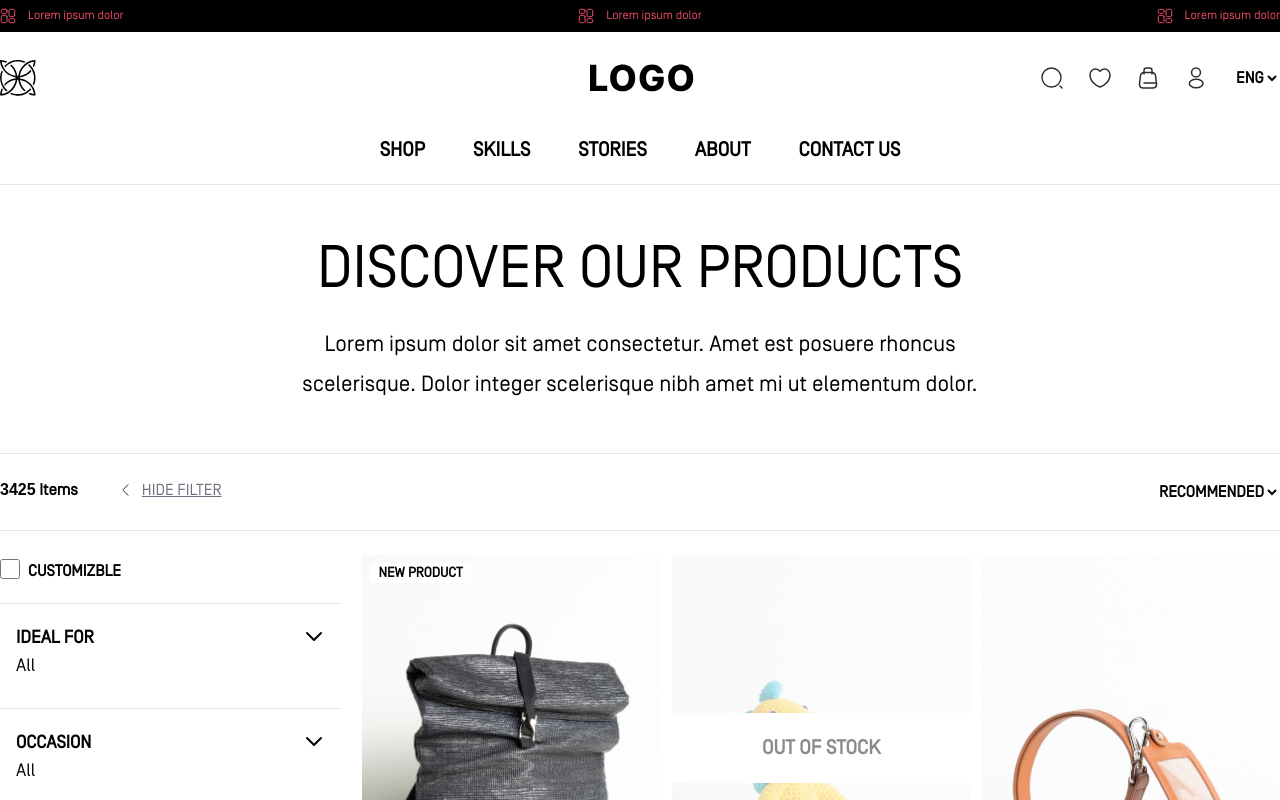
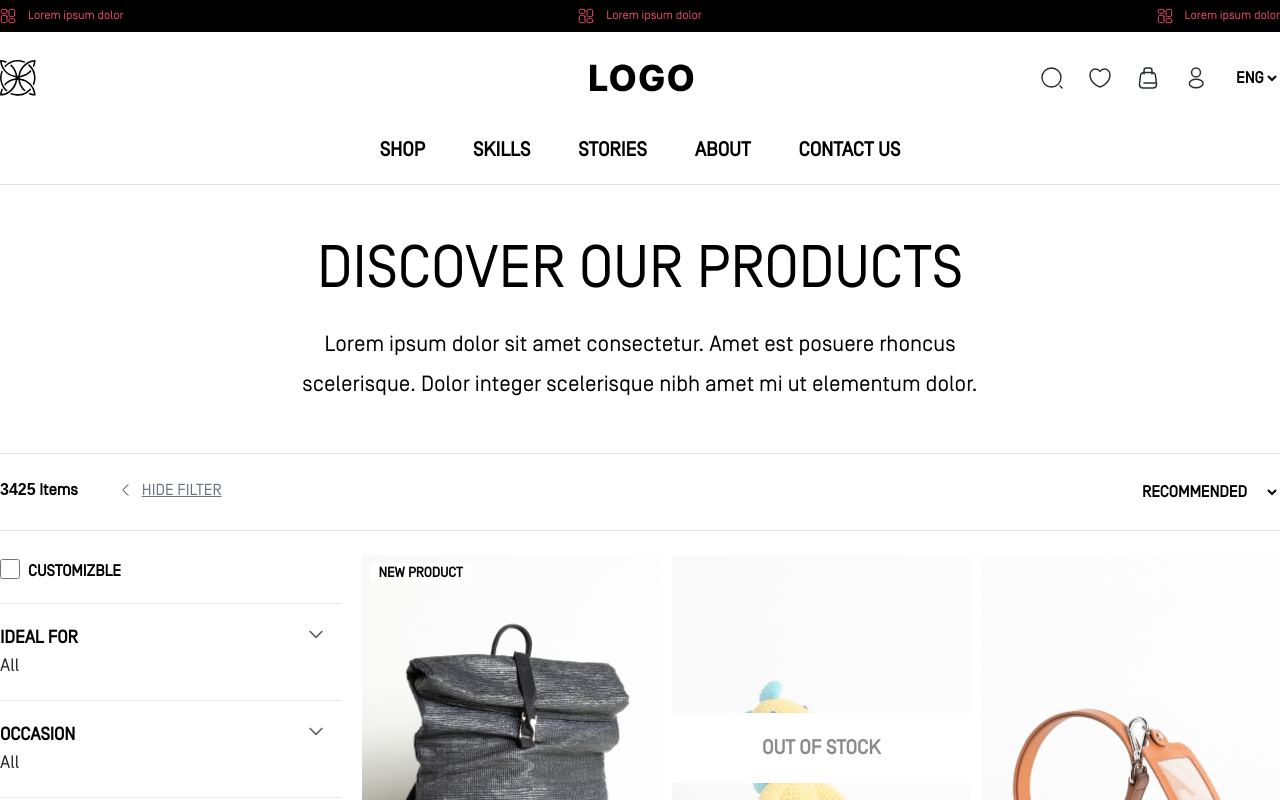
Before and after one commit to MahipatBriotechno/appscrip-briotechno-task, a Next.js app: page / in a window 1280 px wide. Shown: the top 800 px of the page. Built offline with nearby package versions, Linux system fonts and the light colour scheme.

Commit message:
update design

```diff
--- a/src/app/components/Accordion/index.tsx
+++ b/src/app/components/Accordion/index.tsx
@@ -11,18 +11,20 @@ const Accordion = ({ title, children }: any) => {
   return (
     <div className="border-t mt-2">
       <div
-        className="flex justify-between p-4 cursor-pointer"
+        className="flex justify-between p-4 pb-2 pl-0 cursor-pointer"
         onClick={toggleAccordion}
       >
         <div className="w-full mt-1 mb-1">
           <div className="flex justify-between w-full">
             <h2 className="text-lg font-bold uppercase">{title}</h2>
+
+
             <svg
               xmlns="http://www.w3.org/2000/svg"
-              className={`h-6 w-6 ${isOpen ? "transform rotate-180" : ""}`}
+              className={`h-5 w-5 opacity-75 ${isOpen ? "transform rotate-180" : ""}`}
               fill="none"
               viewBox="0 0 24 24"
-              stroke="currentColor"
+              stroke="#292D32"
             >
               <path
                 strokeLinecap="round"
@@ -32,10 +34,10 @@ const Accordion = ({ title, children }: any) => {
               />
             </svg>
           </div>
-          <span className="text-lg font-medium">All</span>
+          <span className="text-lg font-medium text-[#252020]">All</span>
         </div>
       </div>
-      {isOpen && <div className="p-4 border-t">{children}</div>}
+      {isOpen && <div className="p-4 pl-0 pt-0">{children}</div>}
     </div>
   );
 };
--- /dev/null
+++ b/src/app/components/Checkbox/NormalLabel.tsx
@@ -0,0 +1,22 @@
+"use client";
+import React from "react";
+
+const NormalLabel = ({ id, label }: any) => {
+  return (
+    <div className="flex items-center mb-5 mt-1">
+      <input
+        type="checkbox"
+        id={id}
+        className="form-checkbox h-[18px] w-[18px] text-red transition duration-150 border-unset ease-in-out"
+      />
+      <label
+        htmlFor={id}
+        className="ml-2 block text-base font-simplon font-normal text-[#252020]"
+      >
+        {label}
+      </label>
+    </div>
+  );
+};
+
+export default NormalLabel;
--- a/src/app/components/productCard/index.tsx
+++ b/src/app/components/productCard/index.tsx
@@ -4,6 +4,7 @@ import React from "react";
 import heart from "../../assets/svg/heart.svg";
 import heartRed from "../../assets/svg/heart-red.svg";
 import WishlistHeartButton from "../WishlistHeartButton";
+import Link from "next/link";
 
 interface ProductCardProps {
   image: any; // Path to the image
@@ -58,7 +59,7 @@ const ProductCard: React.FC<ProductCardProps> = ({
         </h4>
         <div className="flex items-center justify-between gap-2">
           <h6 className="text-gray-600 text-sm font-normal">
-            Sign in or Create an account to see pricing
+            <Link href="#" className="underline">Sign in</Link> or Create an account to see pricing
           </h6>
           {/* {like ? <Image src={heartRed} alt="" /> : <Image src={heart} alt="" />} */}
           <WishlistHeartButton/>
--- a/src/app/components/shared/DropdownMenu.tsx
+++ b/src/app/components/shared/DropdownMenu.tsx
@@ -35,7 +35,7 @@ const DropdownMenu = ({
         className="px-0 py-1 bg-transparent border-none border-gray-300 rounded focus:outline-none focus:ring-0 focus:border-blue-500 text-base font-bold"
       >
         {options.map((opt: any) => (
-          <option key={opt.code} value={opt.code}>
+          <option key={opt.code} value={opt.code} className="uppercase">
             {opt.label}
           </option>
         ))}
--- a/src/app/globals.css
+++ b/src/app/globals.css
@@ -29,7 +29,11 @@ body {
 }
 
 
+option{
 
+  box-shadow: rgba(0, 0, 0, 0.35) 0px 5px 15px !important;
+  border: unset !important;
+}
 
 /* :root {
   --foreground-rgb: 0, 0, 0;
--- a/src/app/pages/home/index.tsx
+++ b/src/app/pages/home/index.tsx
@@ -1,4 +1,4 @@
-"use client"
+"use client";
 
 import Accordion from "@/app/components/Accordion";
 import HeaderFilter from "@/app/components/HeaderFilter";
@@ -10,6 +10,7 @@ import product3 from "../../assets/products/product3.png";
 import CheckboxWithLabel from "@/app/components/Checkbox";
 import DropdownMenu from "@/app/components/shared/DropdownMenu";
 import { useState } from "react";
+import NormalLabel from "@/app/components/Checkbox/NormalLabel";
 
 const Home = () => {
   const products = [
@@ -82,6 +83,10 @@ const Home = () => {
 
   const languages = [
     { code: "re", label: "RECOMMENDED" },
+    { code: "re", label: "Newest first" },
+    { code: "re", label: "popular" },
+    { code: "re", label: "Price : high to low" },
+    { code: "re", label: "Price : low to high" },
   ];
 
   const handleLanguageChange = (event: any) => {
@@ -125,8 +130,31 @@ const Home = () => {
             <div>
               <CheckboxWithLabel id="test" label="Customizble" />
             </div>
-            <Accordion title="IDEAL FOR">test</Accordion>
-            <Accordion title="occasion">test</Accordion>
+            <Accordion title="IDEAL FOR">
+              <div className="flex flex-col gap-4">
+                <span className="text-base font-normal text-[#BFC8CD] underline font-simplon">
+                  Unselect all
+                </span>
+                <div>
+                  <NormalLabel id="men" label="Men" />
+                  <NormalLabel id="men" label="Women" />
+                  <NormalLabel id="men" label="Baby & Kids" />
+                </div>
+              </div>
+            </Accordion>
+            <Accordion title="occasion">
+              {" "}
+              <div className="flex flex-col gap-4">
+                <span className="text-base font-normal text-[#BFC8CD] underline font-simplon">
+                  Unselect all
+                </span>
+                <div>
+                  <NormalLabel id="men" label="Men" />
+                  <NormalLabel id="men" label="Women" />
+                  <NormalLabel id="men" label="Baby & Kids" />
+                </div>
+              </div>
+            </Accordion>
             <Accordion title="work">test</Accordion>
             <Accordion title="fabric">test</Accordion>
             <Accordion title="segment">test</Accordion>
```
